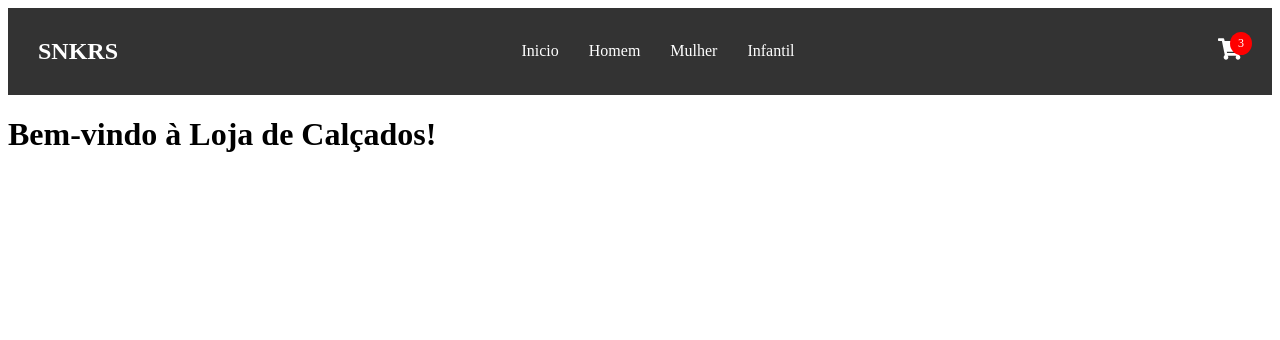
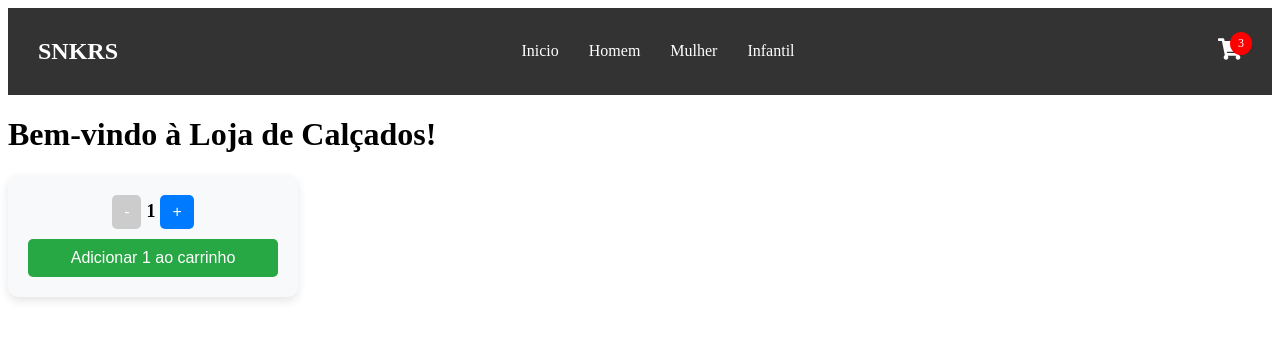
Before and after one commit to Vanessasdj/E-commerce-de-calcados-santos, a React (Vite) app: page / in a window 1280 px wide. Shown: the top 340 px of the page. Built offline with nearby package versions, Linux system fonts and the light colour scheme.

Commit message:
inclusão do stock

```diff
--- a/package.json
+++ b/package.json
@@ -11,6 +11,7 @@
   },
   "dependencies": {
     "bootstrap": "^5.3.3",
+    "firebase": "^11.3.1",
     "react": "^19.0.0",
     "react-dom": "^19.0.0",
     "react-icons": "^5.4.0",
--- a/src/App.jsx
+++ b/src/App.jsx
@@ -1,11 +1,17 @@
 import { React } from 'react'
 import NavBar from './components/Navbar'
+import ItemCount from './components/ItemCount'
 
 function App() {
+	const handleAdd = (quantity) => {
+		console.log(`Adicionado ${quantity} itens ao carrinho`)
+	}
+
 	return (
 		<div>
 			<NavBar />
 			<h1>Bem-vindo à Loja de Calçados!</h1>
+			<ItemCount stock={5} initial={1} onAdd={handleAdd} />
 		</div>
 	)
 }
--- a/src/components/CartWidget/index.jsx
+++ b/src/components/CartWidget/index.jsx
@@ -1,12 +1,12 @@
 import React from 'react'
-import { FaShoppingCart } from 'react-icons/fa' // Importa ícone de carrinho
+import { FaShoppingCart } from 'react-icons/fa'
 import './style.css'
 
 const CartWidget = () => {
 	return (
 		<div className="cart-widget">
 			<FaShoppingCart className="cart-icon" />
-			<span className="cart-count">3</span> {/* Simula 3 itens no carrinho */}
+			<span className="cart-count">3</span>
 		</div>
 	)
 }
--- /dev/null
+++ b/src/components/ItemCount/index.jsx
@@ -0,0 +1,62 @@
+import React, { useState } from 'react'
+import './style.css'
+
+const ItemCount = ({ stock, initial, onAdd }) => {
+	console.log('Props recebidas:', { stock, initial, onAdd })
+
+	const [count, setCount] = useState(initial || 1)
+	const [message, setMessage] = useState('')
+
+	const increaseCount = () => {
+		if (count < stock) {
+			setCount((prevCount) => prevCount + 1)
+		}
+	}
+
+	const decreaseCount = () => {
+		if (count > 1) {
+			setCount((prevCount) => prevCount - 1)
+		}
+	}
+
+	const handleAddToCart = () => {
+		if (stock > 0) {
+			onAdd(count)
+			setMessage(`Você adicionou ${count} item(s) ao carrinho!`)
+			setTimeout(() => setMessage(''), 3000)
+		}
+	}
+
+	return (
+		<div className="counter-container">
+			<div className="counter-controls">
+				<button
+					className="counter-btn"
+					onClick={decreaseCount}
+					disabled={count === 1}
+				>
+					-
+				</button>
+				<span className="counter-value">{count}</span>
+				<button
+					className="counter-btn"
+					onClick={increaseCount}
+					disabled={count >= stock}
+				>
+					+
+				</button>
+			</div>
+			<button
+				className="add-to-cart-btn"
+				onClick={handleAddToCart}
+				disabled={stock === 0}
+			>
+				Adicionar {count} ao carrinho
+			</button>
+			{message && <p className="cart-message">{message}</p>}
+			{stock === 0 && <p className="out-of-stock">Produto esgotado</p>}
+		</div>
+	)
+}
+
+export default ItemCount
--- /dev/null
+++ b/src/components/ItemCount/style.css
@@ -0,0 +1,64 @@
+.counter-container {
+	text-align: center;
+	background: #f8f9fa;
+	padding: 20px;
+	border-radius: 10px;
+	width: 250px;
+	box-shadow: 0px 4px 10px rgba(0, 0, 0, 0.1);
+}
+
+.counter-controls {
+	display: flex;
+	align-items: center;
+	justify-content: center;
+	margin-bottom: 10px;
+}
+
+.counter-btn {
+	background-color: #007bff;
+	color: white;
+	border: none;
+	padding: 8px 12px;
+	font-size: 16px;
+	cursor: pointer;
+	border-radius: 5px;
+	margin: 0 5px;
+}
+
+.counter-btn:disabled {
+	background-color: #ccc;
+	cursor: not-allowed;
+}
+
+.counter-value {
+	font-size: 18px;
+	font-weight: bold;
+}
+
+.add-to-cart-btn {
+	background-color: #28a745;
+	color: white;
+	border: none;
+	padding: 10px;
+	font-size: 16px;
+	cursor: pointer;
+	width: 100%;
+	border-radius: 5px;
+}
+
+.add-to-cart-btn:disabled {
+	background-color: #ccc;
+	cursor: not-allowed;
+}
+
+.out-of-stock {
+	color: red;
+	font-weight: bold;
+	margin-top: 5px;
+}
+
+.cart-message {
+	color: green;
+	font-weight: bold;
+	margin-top: 10px;
+}
```
Also changed, not shown: src/utils/firebase.jsx (added, +12 -0 lines), 2 other files (tests, documents, lock files or other folders).
